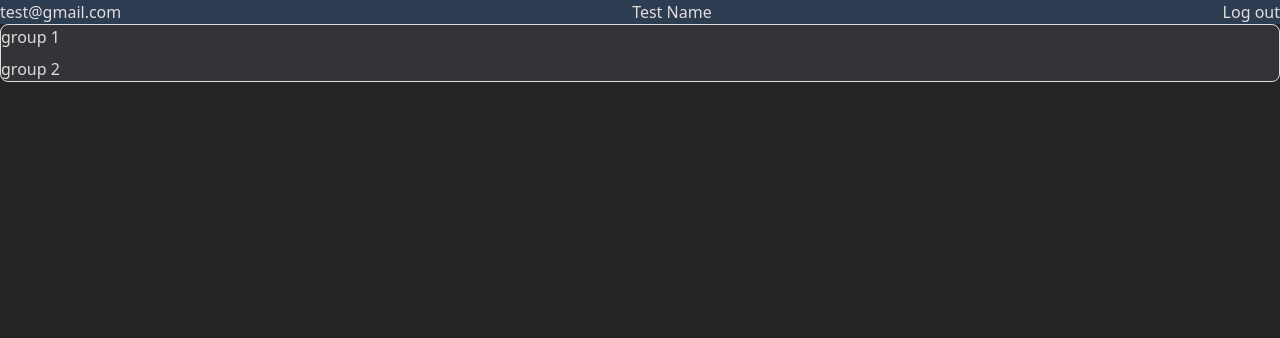
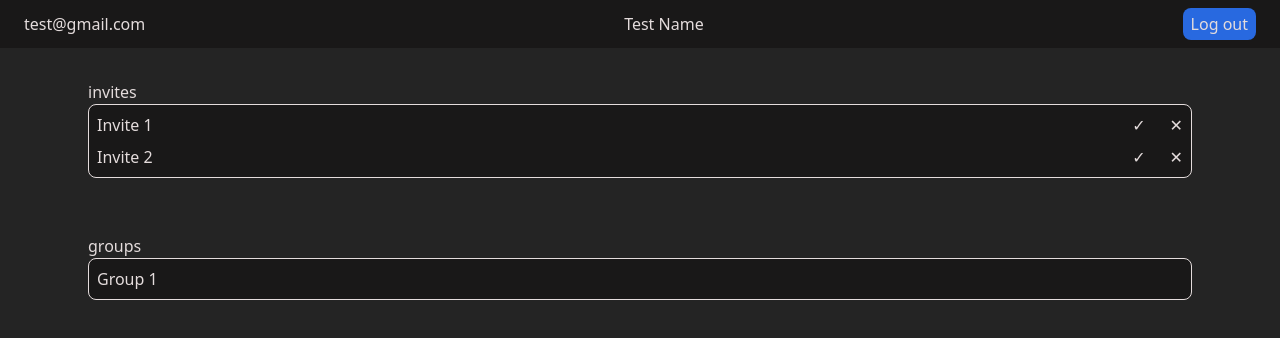
Before and after one commit to awprevite/shared-to-do, a Next.js app: page /user in a window 1280 px wide. Shown: the top 338 px of the page. Built offline with nearby package versions, Linux system fonts and the light colour scheme.

Commit message:
Front-end construction

```diff
--- a/package.json
+++ b/package.json
@@ -13,6 +13,7 @@
   "dependencies": {
     "@supabase/supabase-js": "^2.52.0",
     "next": "15.4.1",
+    "pg": "^8.16.3",
     "react": "19.1.0",
     "react-dom": "19.1.0"
   },
@@ -22,6 +23,7 @@
     "@testing-library/jest-dom": "^6.6.3",
     "@testing-library/react": "^16.3.0",
     "@types/node": "^20",
+    "@types/pg": "^8.15.4",
     "@types/react": "^19",
     "@types/react-dom": "^19",
     "c8": "^10.1.3",
--- a/src/app/components/Header.tsx
+++ b/src/app/components/Header.tsx
@@ -1,4 +1,5 @@
 'user client';
+import { useRouter } from 'next/navigation'
 
 type HeaderProps = {
   email: string;
@@ -7,11 +8,17 @@ type HeaderProps = {
 
 export default function Header ( {email, groupName}: HeaderProps) {
 
+  const router = useRouter();
+
+  const handleLogout = () => {
+    router.push('/');
+  }
+
   return(
-    <div className='flex w-full justify-between bg-blue-400/20'>
+    <div className='flex w-full justify-between items-center bg-[var(--dark-accent)] px-6 py-2'>
       <p>{email}</p>
       <p>{groupName}</p>
-      <button>Log out</button>
+      <button className='bg-[var(--light-accent)] px-2 py-1 rounded-lg transition-transform duration-300 hover:scale-105 cursor-pointer' onClick={handleLogout}>Log out</button>
     </div>
   )
 }
--- a/src/app/components/List.tsx
+++ b/src/app/components/List.tsx
@@ -1,24 +1,30 @@
 'use client';
 
 type ListProps<T> = {
+  title: string;
   items: T[];
   renderItems: (item: T, index: number) => React.ReactNode;
   emptyMessage: string;
 }
 
-export default function List<T>({items, renderItems, emptyMessage}: ListProps<T>){
+export default function List<T>({ title, items, renderItems, emptyMessage }: ListProps<T>){
 
   return (
-    <div className='flex flex-col justify-center gap-2 bg-gray-500/20 rounded-lg border border-solid border-[var(--fg-color)]'>
+    <div className='flex flex-col justify-start w-full px-20 py-6'>
 
         {items.length === 0 ? (
           <p>{emptyMessage}</p>
         ) : (
-        items.map((item, index) => (
+          <>
+          <p>{title}</p>
+          <div className='flex flex-col w-full justify-center gap-2 bg-[var(--dark-accent)] rounded-lg border border-solid border-[var(--fg-color)] p-2'>
+            {items.map((item, index) => (
               <div key={index} className='flex justify-start'>
                 {renderItems(item, index)}
               </div>
-        ))
+            ))}
+          </div>
+          </>
         )}
     </div>
   )
--- a/src/app/globals.css
+++ b/src/app/globals.css
@@ -8,6 +8,10 @@
   --fg-color: #e4dcdc;
   --bg-color: #242424;
 
+  --dark-accent: #191818;
+  --light-accent: #2869e0;
+  --error-red: #ca2929;
+
   color: var(--fg-color);
   background-color: var(--bg-color);
 
--- /dev/null
+++ b/src/app/group/page.tsx
@@ -0,0 +1,10 @@
+'use client';
+
+
+export default function Group(){
+
+
+  return(
+    <p>Group Page</p>
+  )
+}
--- a/src/app/page.tsx
+++ b/src/app/page.tsx
@@ -1,5 +1,6 @@
 'use client'
 import { useState } from 'react'
+import { useRouter } from 'next/navigation'
 
 export default function Home() {
 
@@ -60,7 +61,6 @@ export default function Home() {
     }
 
   }
-
   const handleCreate = async () => {
 
     try{
@@ -89,13 +89,29 @@ export default function Home() {
   }
 
   const handleLogin = async () => {
+    setErrorMessage('')
+    router.push('/user')
+  }
 
+  const handleSignup = async () => {
+    setErrorMessage('')
+    router.push('/user')
   }
 
   const [email, setEmail] = useState('');
   const [password, setPassword] = useState('');
-  const [login, setLogin] = useState(false);
-  const [create, setCreate] = useState(false);
+  const [mode, setMode] = useState<'login' | 'signup'>('login');
+  const [errorMessage, setErrorMessage] = useState('');
+
+  const router = useRouter();
+
+  const setLogin = () => {
+    setMode('login');
+  }
+
+  const setSignup = () => {
+    setMode('signup');
+  }
 
   const handleEmailChange = (e: React.ChangeEvent<HTMLInputElement>) => {
     setEmail(e.target.value);
@@ -105,46 +121,21 @@ export default function Home() {
     setPassword(e.target.value);
   }
 
-  const showLogin = () => setLogin(true)
-  const hideLogin = () => setLogin(false)
-
-  const showCreate = () => setCreate(true)
-  const hideCreate = () => setCreate(false)
-
   return (
     <div className='flex flex-col justify-center items-center h-screen'>
 
-      <button onClick={handleCreateGroup}>Create Group</button>
-      <button onClick={handleDeleteGroup}>Delete Group</button>
+      <p className='text-4xl p-6'>Shared To Do</p>
+      <p className='text-lg p-6'>Multi-user to do and task lists</p>
+      <p className='text-lg p-6'>Powering X users and Y groups</p>
+      <div className='flex flex-col justify-center items-center gap-6 bg-[var(--dark-accent)] rounded-lg px-20 py-6 max-w-sm'>
+        <input className='border border-solid border-[var(--fg-color)] p-2 rounded-lg focus:outline-none focus:ring-0' value={email} onChange={handleEmailChange} placeholder='Email' />
+        <input className='border border-solid border-[var(--fg-color)] p-2 rounded-lg focus:outline-none focus:ring-0' value={password} onChange={handlePasswordChange} placeholder='Password' />
+        <button className='bg-[var(--light-accent)] p-2 w-full rounded-lg transition-transform duration-300 hover:scale-105 cursor-pointer' onClick={ mode === 'login' ? handleLogin : handleSignup }> {mode === 'login' ? 'Login' : 'Sign up'}</button>
+        <p>Or</p>
+        <button className='border-[var(--light-accent)] border-2 w-1/2 rounded-lg transition-transform duration-300 hover:scale-105 cursor-pointer' onClick={ mode === 'login' ? setSignup : setLogin }> {mode === 'login' ? 'Sign up' : 'Login'}</button>
+      </div>
 
-
-      <p className='text-4xl p-6'>Shared To Do</p>
-      <p className='text-xl p-6'>Multi-user to do and task lists</p>
-      <p className='text-xl p-6'>Powering X users and Y groups</p>
-      <div className='flex justify-center items-center gap-6'>
-        <button className='bg-blue-500/40 rounded-lg text-xl p-2 transition 100 active:scale-90 hover:scale-110' onClick={ showLogin }>Login User</button>
-        <button className='bg-blue-500/40 rounded-lg text-xl p-2 transition 100 active:scale-90 hover:scale-110' onClick={ showCreate }>Create User</button>
-      </div>
-      {login && (
-        <div className='flex flex-col justify-center items-center gap-6 p-6'>
-          <input value={email} onChange={handleEmailChange} placeholder='Enter email' />
-          <input value={password} onChange={handlePasswordChange} placeholder='Enter password' />
-          <div className='flex gap-6'>
-          <button className='bg-blue-500/40 rounded-lg text-xl p-2 transition 100 active:scale-90 hover:scale-110' onClick={ handleLogin }>Submit</button>
-          <button className='bg-red-500/40 rounded-lg text-xl p-2 transition 100 active:scale-90 hover:scale-110' onClick={ hideLogin }>Back</button>
-          </div>
-        </div>
-      )}
-      {create && (
-        <div className='flex flex-col justify-center items-center gap-6 p-6'>
-          <input className='p-6' value={email} onChange={handleEmailChange} placeholder='Enter email' />
-          <input className='p-6' value={password} onChange={handlePasswordChange} placeholder='Enter password' />
-          <div className='flex gap-6'>
-            <button className='bg-blue-500/40 rounded-lg text-xl p-2 transition 100 active:scale-90 hover:scale-110' onClick={ handleCreate }>Submit</button>
-            <button className='bg-red-500/40 rounded-lg text-xl p-2 transition 100 active:scale-90 hover:scale-110' onClick={ hideCreate }>Back</button>
-          </div>
-        </div>
-      )}
+      <p className='text-[var(--error-red)] p-6'>{errorMessage || '\u00A0'}</p>
     </div>
   );
 }
--- a/src/app/user/page.tsx
+++ b/src/app/user/page.tsx
@@ -1,13 +1,54 @@
 'use client';
 import Header from '../components/Header'
 import List from '../components/List'
+import { useRouter } from 'next/navigation'
 
 export default function User() {
+
+  const router = useRouter();
+
+  const handleLogout = () => {
+    router.push('/');
+  }
+
+  const handleAcceptInvite = () => {
+    alert('Accepting Invite')
+  }
+
+  const handleRejectInvite = () => {
+    alert('Rejecting Invite')
+  }
+
+  const handleGroupSelect = () => {
+    router.push('/group')
+  }
 
   return (
     <>
       <Header email='test@gmail.com' groupName='Test Name'/>
-      <List items={['group 1', 'group 2']} renderItems={(name) => <p>{name}</p>} emptyMessage='No items' />
+      <div className='flex flex-col justify-center items-center p-2 gap-2'>
+        <List
+          title='invites'
+          items={['Invite 1', 'Invite 2']}
+          renderItems={(name) => (
+            <div className='flex w-full justify-between'>
+              <p>{name}</p>
+              <div className='flex gap-6'>
+                <button onClick={handleAcceptInvite}>{'\u2713'}</button>
+                <button onClick={handleRejectInvite}>{'\u2715'}</button>
+              </div>
+            </div>
+          )}
+          emptyMessage='No invites to display'
+        />
+        <List title='groups'
+          items={['Group 1']}
+          renderItems={(name) => (
+            <button onClick={handleGroupSelect}>{name}</button>
+          )}
+          emptyMessage='No groups to display'
+        />
+      </div>
     </>
   )
 }
```
Also changed, not shown: 1 other file (tests, documents, lock files or other folders). Lines whose indentation alone changed are shown as unchanged.
